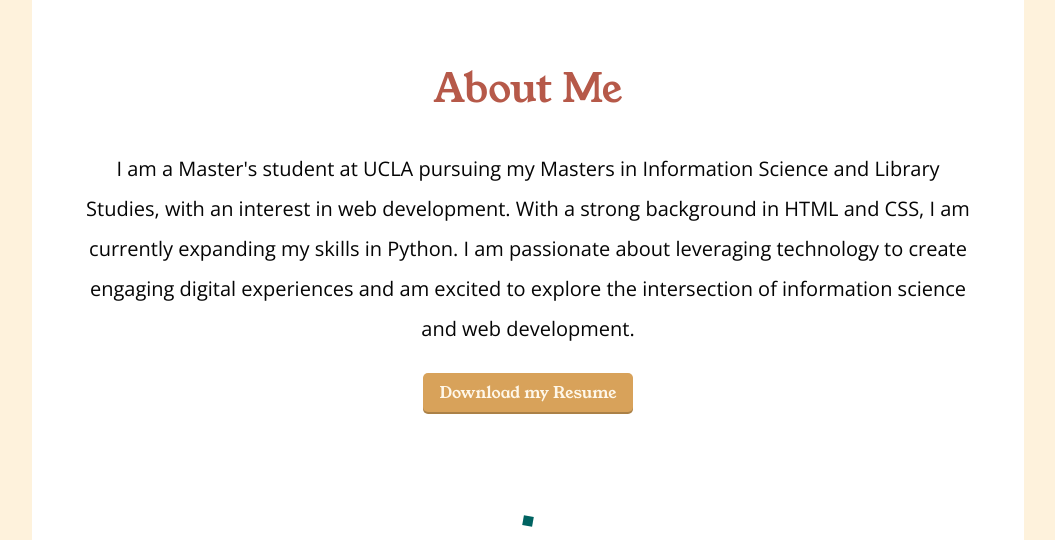
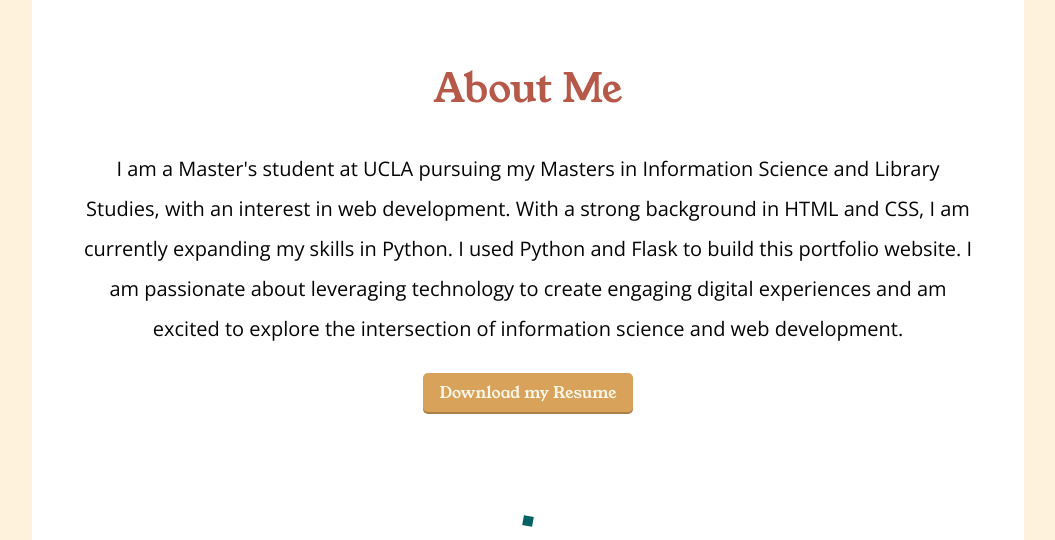
Before and after one commit to aliciama16/MY-PYTHON-PORTFOLIO, a Flask app: page / in a window 1280 px wide. Shown: the part 552-1092 px from the top of the page, without its empty margins (112-1167 px from the left). Run offline with Flask 3, Linux system fonts and the light colour scheme.

Commit message:
Update bio

```diff
--- a/templates/about.html
+++ b/templates/about.html
@@ -5,7 +5,8 @@
       I am a Master's student at UCLA pursuing my Masters in
       Information Science and Library Studies, with an interest
       in web development. With a strong background in HTML and CSS,
-      I am currently expanding my skills in Python. I am passionate
+      I am currently expanding my skills in Python. I used Python and
+      Flask to build this portfolio website. I am passionate
       about leveraging technology to create engaging digital experiences
       and am excited to explore the intersection of information science
       and web development.
```
